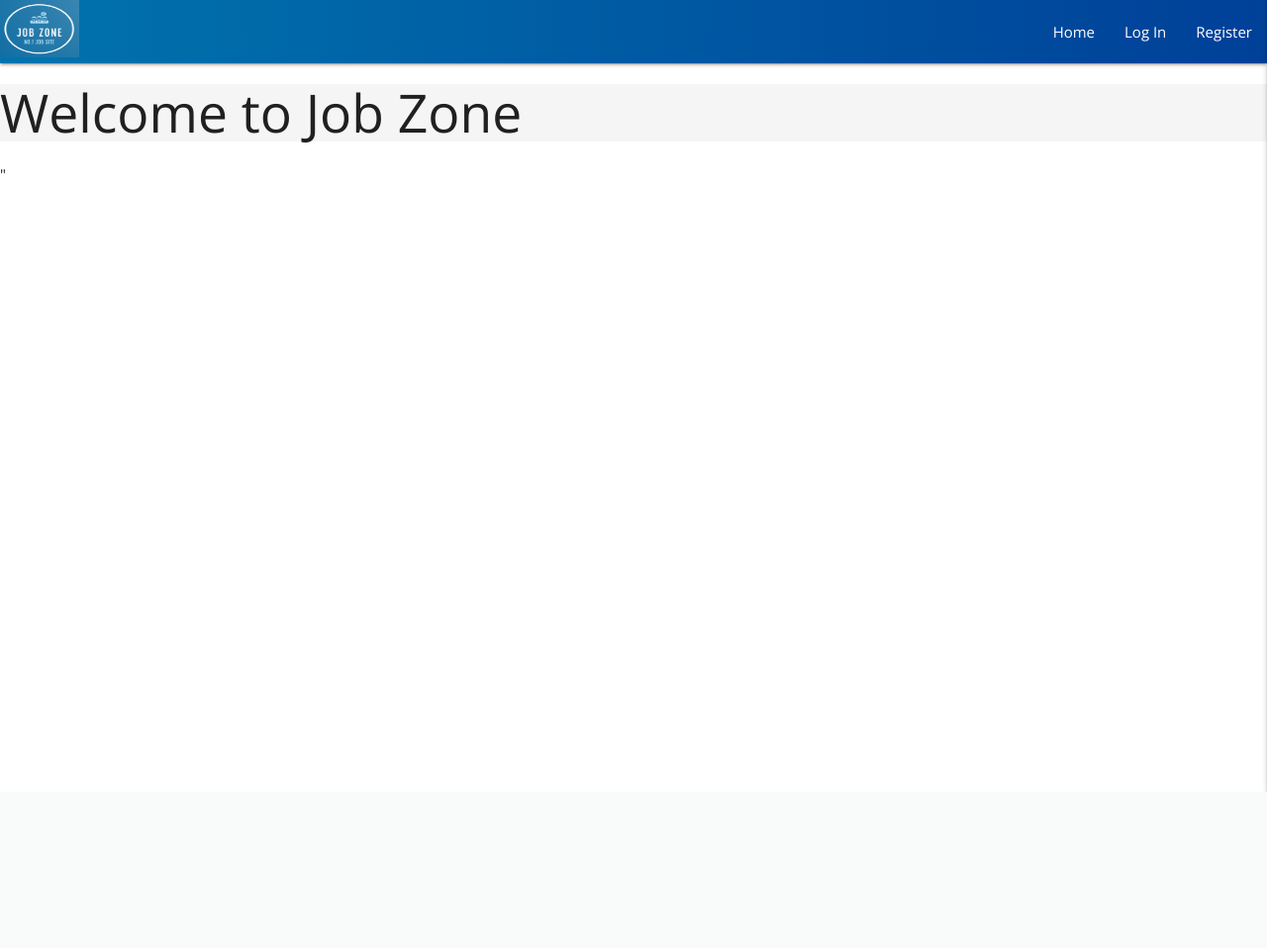
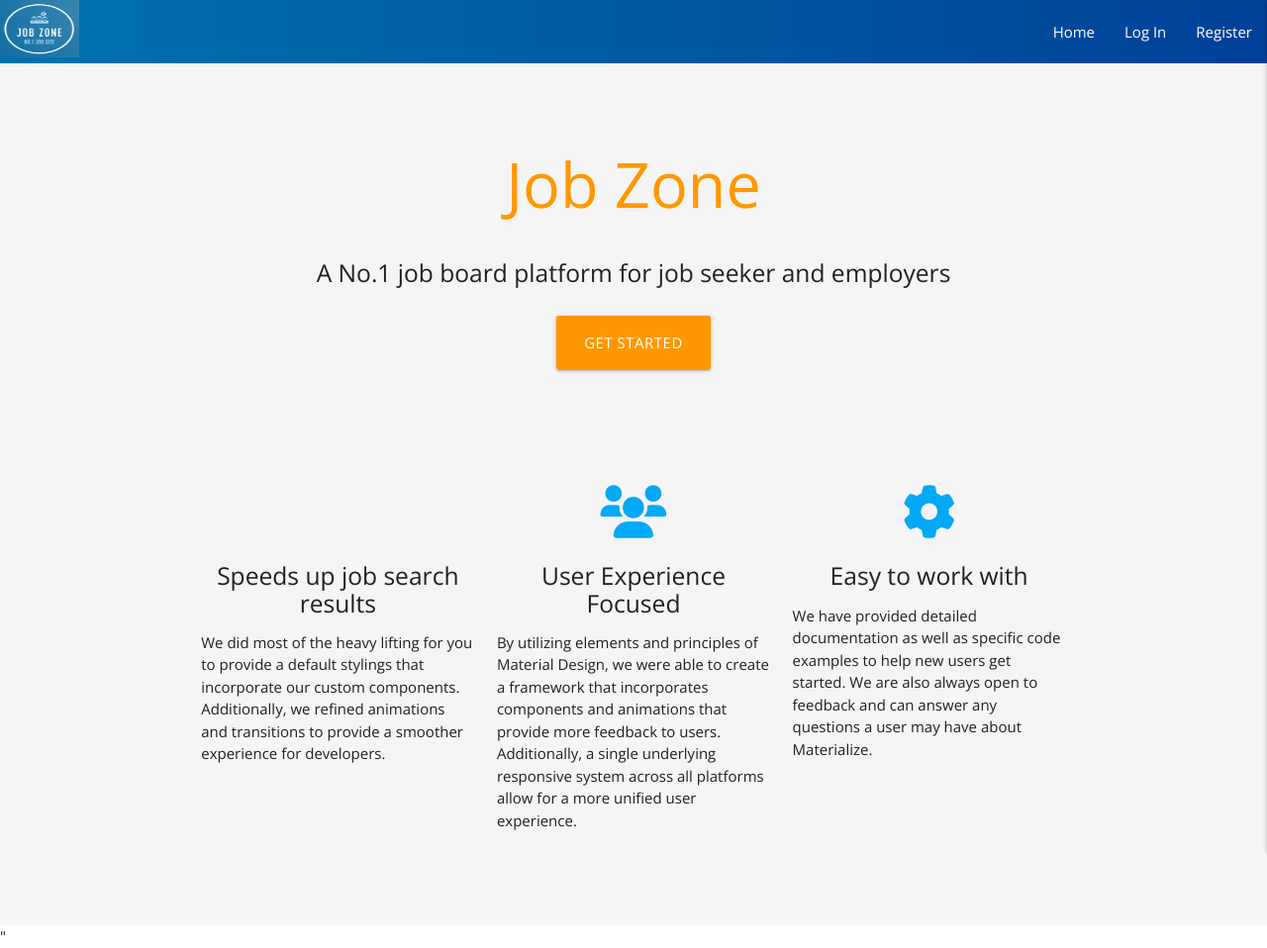
Before and after one commit to Francisca-Heii/jobzone-crud, a Flask app: page / in a window 1280 px wide. Shown: the whole page at 99% size. Before the commit the page ends 800 px from the top, so only its background shows below. Run offline with Flask 2, Linux system fonts and the light colour scheme; some libraries are stand-ins or nearby versions.

Commit message:
created homepage and jobseeker profile functionality

```diff
--- a/app.py
+++ b/app.py
@@ -71,24 +71,23 @@ def login():
             # ensure hashed password matches user imput
             if check_password_hash(
                 existing_user["password"], request.form.get("password")):
-                    session["user"] = request.form.get("username")
+                session["user"] = request.form.get("username").lower()
+                if existing_user["employer"] == "true":
+                    session["role"] = "employer"
                     return redirect(url_for("profile", username=session["user"]))
+                else:
+                    session["role"] = "jobseeker"
+                    return redirect(url_for("jobSeekerProfile", username=session["user"]))
             else:
                 # invalid password match
                 flash("Incorrect Username and/or Password")
                 return redirect(url_for("login"))
-
         else:
             #username doesn't exists
             flash("Incorrect Username and/or Password")
             return redirect(url_for("login"))
 
     return render_template("login.html")
-
-@app.route("/get_employer")
-def get_employer():
-    #employer = mongo.db.employer.find()
-    return render_template("employer.html")
 
 
 @app.route("/profile/<username>", methods=["GET", "POST"])
@@ -138,7 +137,81 @@ def profile(username):
         profile["email"] = user["email"]
         return render_template(
             "employer/profile.html", profile=profile)
+    return redirect(url_for("login"))
 
+
+@app.route("/jobSeekerProfile/<username>", methods=["GET", "POST"])
+def jobSeekerProfile(username):
+    user = mongo.db.users.find_one(
+            {"username": session["user"]})
+    if request.method == "POST":
+        imageFile = request.files['imageFile']
+        resumeDoc = request.files['resumeDoc']
+        if imageFile and resumeDoc:
+            imageFile.save(os.path.join("static/images/", secure_filename(imageFile.filename)))
+            resumeDoc.save(os.path.join("static/resume/", secure_filename(resumeDoc.filename)))
+            profile = {
+                "username": session["user"],
+                "firstname": request.form.get("firstname"),
+                "lastname": request.form.get("lastname"),
+                "profiledesc": request.form.get("profiledesc"),
+                "skills": request.form.get("skills"),
+                "phone": request.form.get("phone"),
+                "address": request.form.get("address"),
+                "imageurl": "images/"+imageFile.filename,
+                "resumeurl": "resume/"+resumeDoc.filename
+            }
+        elif imageFile:
+            imageFile.save(os.path.join("static/images/", secure_filename(imageFile.filename)))
+            profile = {
+                "username": session["user"],
+                "firstname": request.form.get("firstname"),
+                "lastname": request.form.get("lastname"),
+                "profiledesc": request.form.get("profiledesc"),
+                "skills": request.form.get("skills"),
+                "phone": request.form.get("phone"),
+                "address": request.form.get("address"),
+                "imageurl": "images/"+imageFile.filename
+            }
+        elif resumeDoc:
+            resumeDoc.save(os.path.join("static/resume/", secure_filename(resumeDoc.filename)))
+            profile = {
+                "username": session["user"],
+                "firstname": request.form.get("firstname"),
+                "lastname": request.form.get("lastname"),
+                "profiledesc": request.form.get("profiledesc"),
+                "skills": request.form.get("skills"),
+                "phone": request.form.get("phone"),
+                "address": request.form.get("address"),
+                "resumeurl": "resume/"+resumeDoc.filename
+            }
+        else:
+            profile = {
+                "username": session["user"],
+                "firstname": request.form.get("firstname"),
+                "lastname": request.form.get("lastname"),
+                "profiledesc": request.form.get("profiledesc"),
+                "skills": request.form.get("skills"),
+                "phone": request.form.get("phone"),
+                "address": request.form.get("address")
+            }
+        existing_profile = mongo.db.job_seeker_profile.find_one({"username":session["user"]})
+        if existing_profile:
+            mongo.db.job_seeker_profile.update_one({"username":session["user"]},{"$set":profile})
+        else:
+            mongo.db.job_seeker_profile.insert_one(profile)
+        profile = mongo.db.job_seeker_profile.find_one(
+                    {"username": session["user"]})
+        # profile["email"] = user["email"]
+        flash("Profile updated successfully")
+        return render_template(
+            "jobseeker/profile.html", profile=profile)
+    # render profile page if session contains user's information
+    if session["user"]:
+        profile = mongo.db.job_seeker_profile.find_one(
+                    {"username": session["user"]})
+        return render_template(
+            "jobseeker/profile.html", profile=profile)
     return redirect(url_for("login"))
 
 
--- a/static/css/style.css
+++ b/static/css/style.css
@@ -55,10 +55,6 @@ a {
     cursor: pointer
 }
 
-/* table{
-    table-layout: fixed;
-} */
-/* th td{
-    height:20px;
-    overflow: hidden;
-} */
+.joseeker-profile-row{
+    margin-bottom: 0px;
+}
--- a/templates/base.html
+++ b/templates/base.html
@@ -28,15 +28,15 @@
                 <a href="#" data-target="mobile-demo" class="sidenav-trigger right"><i class="fas fa-bars"></i></a>
                 <ul class="right hide-on-med-and-down">
                     <li><a href="{{ url_for('home')}}">Home</a></li>
-                    {% if session.role == "jobseeker"  %}
-                    <li><a href="{{ url_for('profile', username=session['user'])}}">Profile</a></li>
-                    <li><a href="#">Find Jobs</a></li>
-                    <li><a href="{{ url_for('logout')}}">Log Out</a></li>
-                    {% elif session.role == "employer" %}
+                    {% if session.user and session.role == "employer" %}
                     <li><a href="{{ url_for('profile', username=session['user'])}}">Profile</a></li>
                     <li><a href="{{ url_for('get_employer')}}">Employers</a></li>
                     <li><a href="{{ url_for('postJob')}}">Post Jobs</a></li>
                     <li><a href="{{ url_for('jobs')}}">Manage Jobs</a></li>
+                    <li><a href="{{ url_for('logout')}}">Log Out</a></li>
+                    {% elif session.user and session["role"] == "jobseeker" %}
+                    <li><a href="{{ url_for('jobSeekerProfile', username=session['user'])}}">Profile</a></li>
+                    <li><a href="#">Search Jobs</a></li>
                     <li><a href="{{ url_for('logout')}}">Log Out</a></li>
                     {% else %}
                     <li><a href="{{ url_for('login')}}">Log In</a></li>
@@ -56,6 +56,9 @@
             <li><a href="{{ url_for('postJob')}}">Post Jobs</a></li>
             <li><a href="{{ url_for('jobs')}}">Manage Jobs</a></li>
             <li><a href="{{ url_for('get_employer')}}">Employers</a></li>
+            {% elif session.user and session["role"] == "jobseeker" %}
+            <li><a href="{{ url_for('jobSeekerProfile', username=session['user'])}}">Profile</a></li>
+            <li><a href="#">Search Jobs</a></li>
             {% else %}
             <li><a href="{{ url_for('login')}}">Log In</a></li>
             <li><a href="{{ url_for('register')}}">Register</a></li>
--- a/templates/home.html
+++ b/templates/home.html
@@ -1,4 +1,55 @@
 {% extends "base.html" %}
 {% block content %}
-<h2> Welcome to Job Zone</h2>
+<div class="section no-pad-bot" id="index-banner">
+    <div class="container">
+      <br><br>
+      <h1 class="header center orange-text">Job Zone</h1>
+      <div class="row center">
+        <h5 class="header col s12 light">A No.1 job board platform for job seeker and employers</h5>
+      </div>
+      <div class="row center">
+        <a href="http://materializecss.com/getting-started.html" id="download-button" class="btn-large waves-effect waves-light orange">Get Started</a>
+      </div>
+      <br><br>
+
+    </div>
+  </div>
+
+
+  <div class="container">
+    <div class="section">
+
+      <!--   Icon Section   -->
+      <div class="row">
+        <div class="col s12 m4">
+          <div class="icon-block">
+            <h2 class="center light-blue-text"><i class="fas fa-flash"></i></h2>
+            <h5 class="center">Speeds up job search results</h5>
+
+            <p class="light">We did most of the heavy lifting for you to provide a default stylings that incorporate our custom components. Additionally, we refined animations and transitions to provide a smoother experience for developers.</p>
+          </div>
+        </div>
+
+        <div class="col s12 m4">
+          <div class="icon-block">
+            <h2 class="center light-blue-text"><i class="fas fa-users"></i></h2>
+            <h5 class="center">User Experience Focused</h5>
+
+            <p class="light">By utilizing elements and principles of Material Design, we were able to create a framework that incorporates components and animations that provide more feedback to users. Additionally, a single underlying responsive system across all platforms allow for a more unified user experience.</p>
+          </div>
+        </div>
+
+        <div class="col s12 m4">
+          <div class="icon-block">
+            <h2 class="center light-blue-text"><i class="fas fa-cog"></i></h2>
+            <h5 class="center">Easy to work with</h5>
+
+            <p class="light">We have provided detailed documentation as well as specific code examples to help new users get started. We are also always open to feedback and can answer any questions a user may have about Materialize.</p>
+          </div>
+        </div>
+      </div>
+
+    </div>
+    <br><br>
+  </div>
 {% endblock %}
```
Also changed, not shown: templates/jobseeker/profile.html (added, +175 -0 lines), 1 other file.
